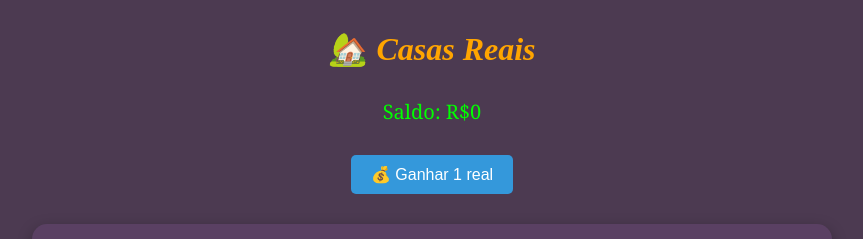
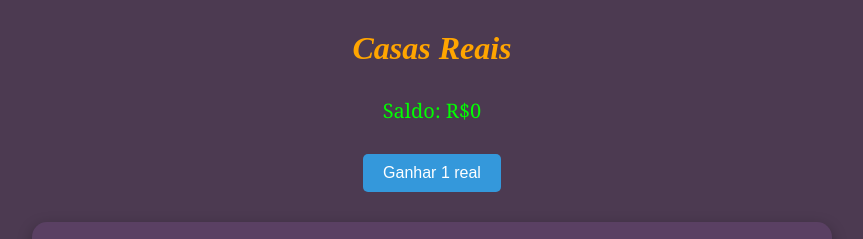
Before and after one commit to ArgussNik/ArgussNik.github.io, a plain HTML site: page casas-reais.html in a window 1280 px wide. Shown: the top 239 px of the page, without its empty margins (208-1071 px from the left). Drawn offline with Linux system fonts and the light colour scheme.

Commit message:
Update casas-reais.html

```diff
--- a/casas-reais.html
+++ b/casas-reais.html
@@ -17,17 +17,17 @@
     .btn:hover { background-color: #2980b9; }
     .price { text-align: center; font-weight: bold; margin-top: 5px; color: #f5da42; }
     #saldo { text-align: center; font-size: 20px; color: #00ff00; margin: 20px 0; }
-    .top-link { text-align: center; margin-top: 10px; }
+    .top-link { text-align: center; margin-top: 100px; }
     .top-link a { color: #ffa500; text-decoration: underline; }
   </style>
 </head>
 <body>
 
-<h1>🏡 Casas Reais</h1>
+<h1>Casas Reais</h1>
 
 <div id="saldo">Saldo: R$0</div>
 <div style="text-align:center; margin-bottom:20px;">
-  <button class="btn" onclick="ganharDinheiro()">💰 Ganhar 1 real</button>
+  <button class="btn" onclick="ganharDinheiro()">Ganhar 1 real</button>
 </div>
 
 <!-- Casa 1 -->
```
